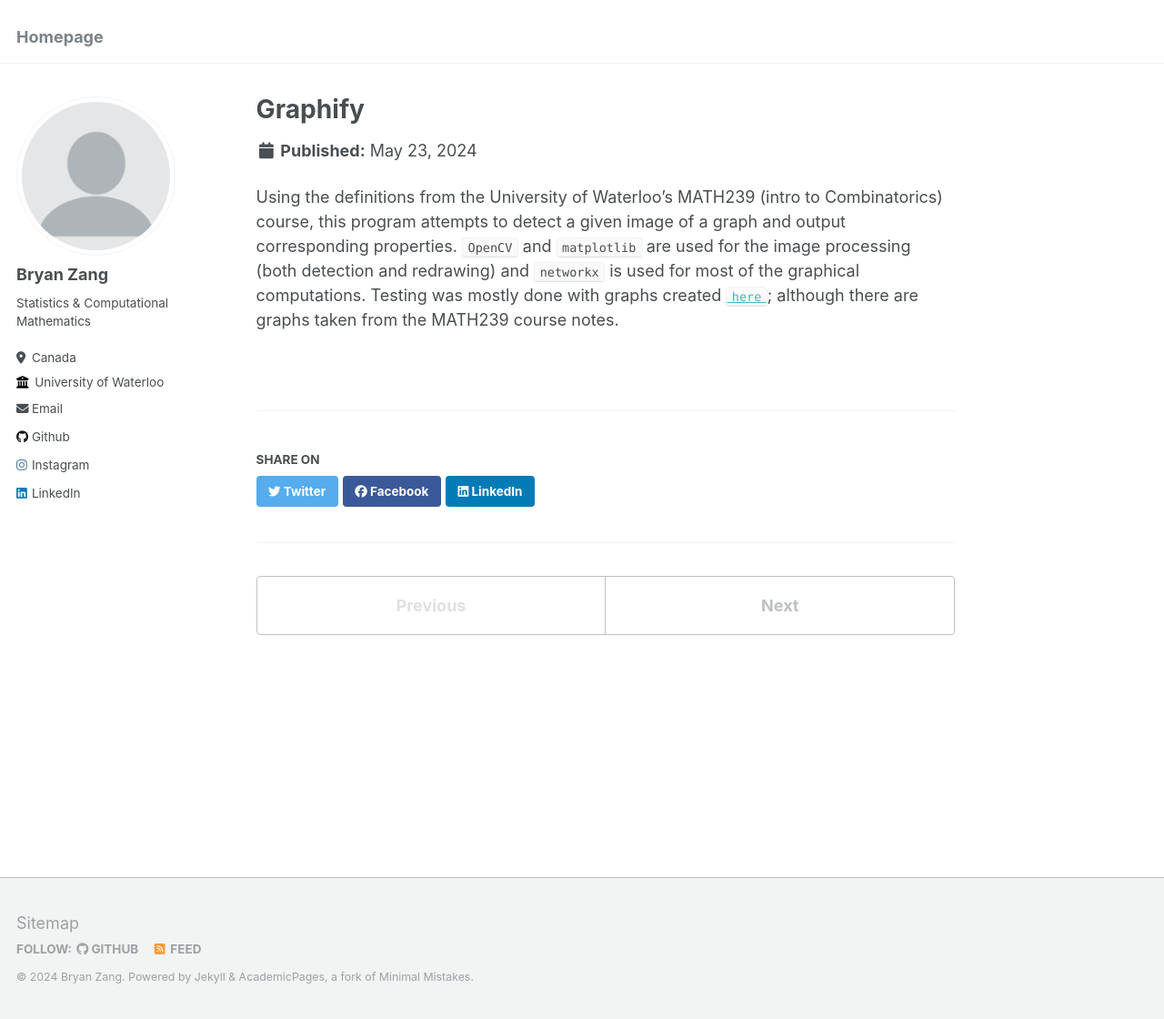
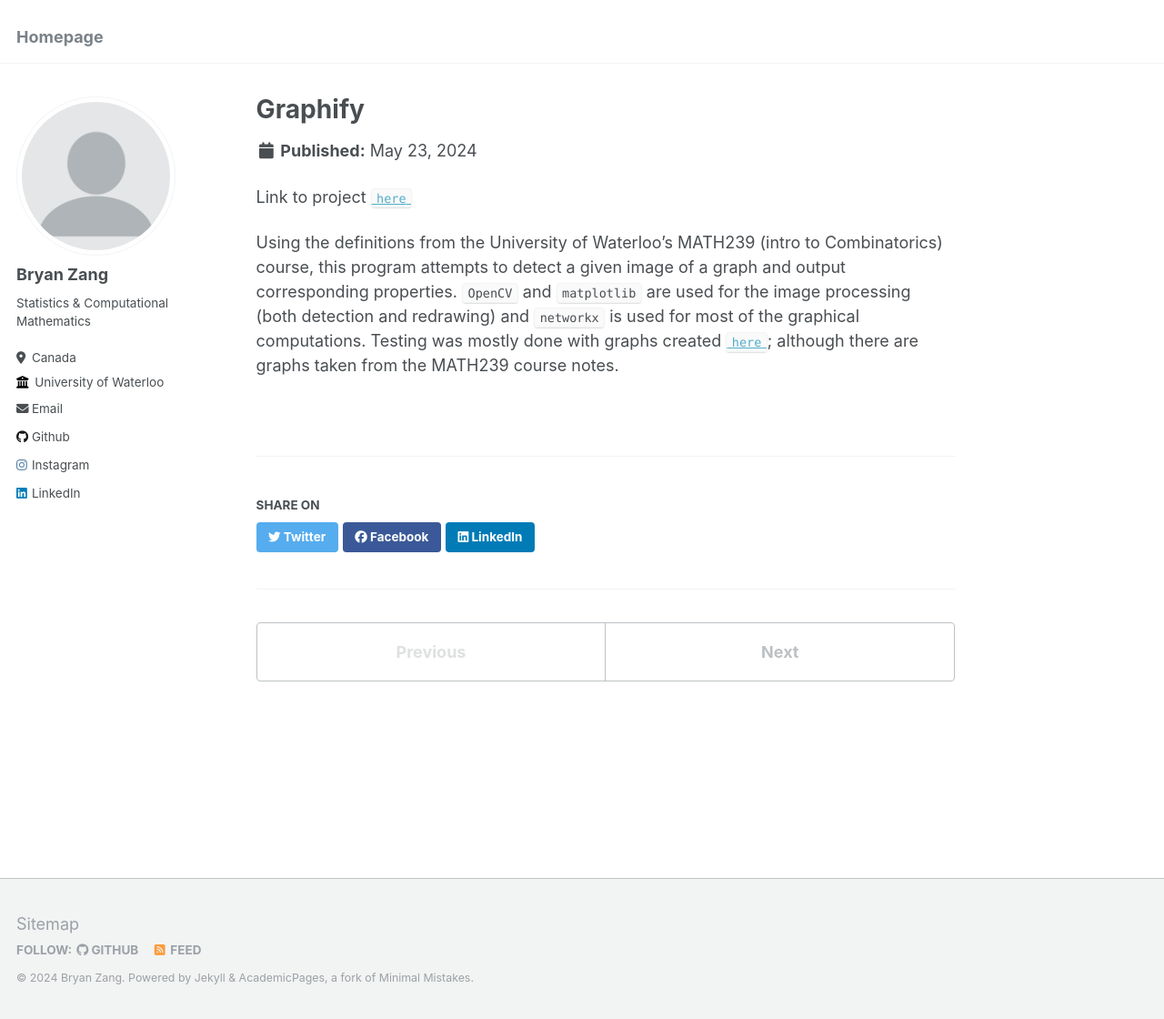
Before and after one commit to bryanzang/bryanzang.github.io, a Jekyll site: the page built from _portfolio/portfolio-1.md, in a window 1280 px wide and 1120 px high. Shown: the whole window at 91% size. Built offline with Jekyll 4.4.1, drawn with Linux system fonts in a browser that asks for light colours.

Commit message:
Update portfolio-1.md

```diff
--- a/_portfolio/portfolio-1.md
+++ b/_portfolio/portfolio-1.md
@@ -4,4 +4,6 @@ excerpt: "Given an image of a graph, the program will return certain characteris
 collection: portfolio
 ---
 
+Link to project [`here`](https://github.com/bryanzang/Graphify)
+
 Using the definitions from the University of Waterloo's MATH239 (intro to Combinatorics) course, this program attempts to detect a given image of a graph and output corresponding properties. `OpenCV` and `matplotlib` are used for the image processing (both detection and redrawing) and `networkx` is used for most of the graphical computations. Testing was mostly done with graphs created [`here`](https://csacademy.com/app/graph_editor/); although there are graphs taken from the MATH239 course notes.
```
